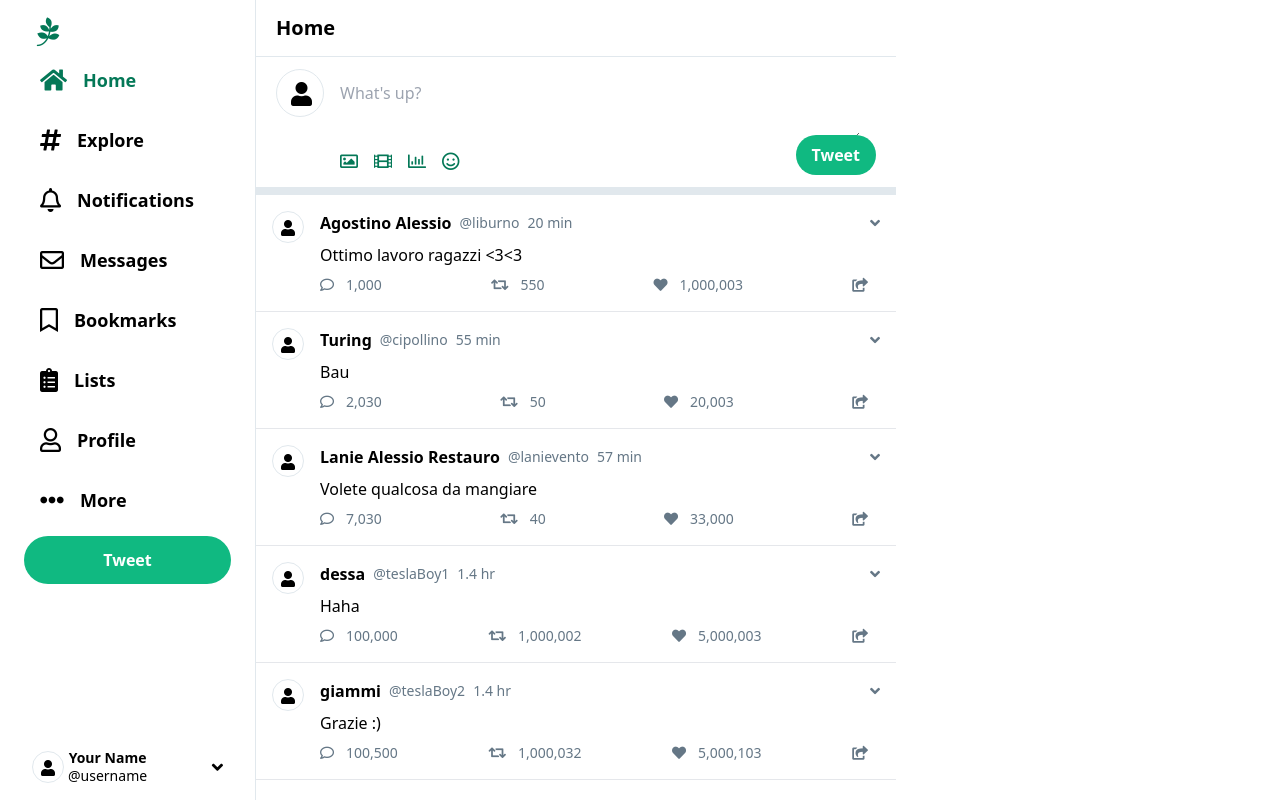
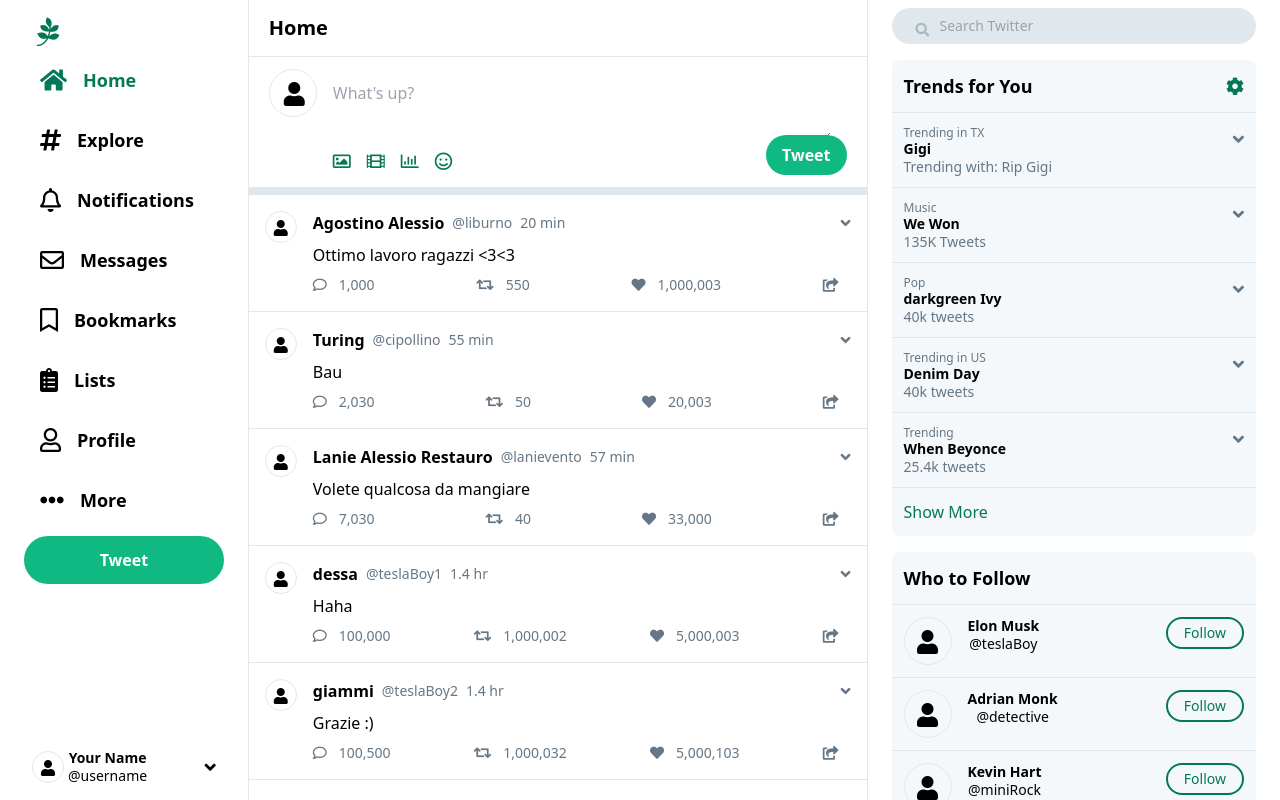
Before and after one commit to gianmarcoalessio/treeter, a Vue app: page / in a window 1280 px wide. Built offline with nearby package versions, Linux system fonts and the light colour scheme.

Commit message:
fine treets inizio trending

```diff
--- a/src/comp/main.vue
+++ b/src/comp/main.vue
@@ -10,9 +10,15 @@
         </div>
         <!-- Treets -->
         <div class="w-full md:w-1/2 h-full overflow-y-scroll">
-            <jgTritta />
-            <jgTreets />
+            <jgTritta @treets="tritta($event)" />
+            <jgTreets :treets="treets" />
         </div>
+        <!-- Trending -->
+        <div class="md:block hidden w-1/3 h-full border-l border-lighter py-2 px-6 overflow-y-scroll relative">
+            <jgTrending />
+        </div>
+
+
     </div>
 </template>
 
@@ -22,15 +28,24 @@ import jgNavTop from "@comp/navTop.vue"
 import jgNavBottom from "@comp/navBottom.vue"
 import jgTreets from "@comp/treets.vue"
 import jgTritta from "@comp/tritta.vue"
+import jgTrending from "@comp/trending.vue"
 
 export default {
-
+    data(){
+        return {treets:[]}
+    },
     components:{
         jgNavTop,
         jgNavBottom,
         jgTreets,
         jgTritta,
+        jgTrending,
     },
+    methods:{
+        tritta(x){
+            this.treets=x;
+        }
+    }
 
 }
 </script>
--- a/src/comp/pulsante.vue
+++ b/src/comp/pulsante.vue
@@ -10,9 +10,7 @@
 export default {
     methods: {
         emit(id){
-            this.$emit("premi",{id,title: this.title, callback:()=>{
-                console.log("callback")
-            }})
+            this.$emit("premi",{id})
         }
     },
     //i parametri che possiamo usare quando usiamo l'oggetto
--- a/src/comp/treets.vue
+++ b/src/comp/treets.vue
@@ -1,4 +1,21 @@
 <template>
+  <!-- myTreets -->
+  <div
+    v-for="(treet, i) in treets"
+    :key="i"
+    class="flex flex-col-reverse w-full p-4 border-b hover:bg-lighter"
+  >
+    <jgTreet
+     :src="myUser.src"
+      :name="myUser.name"
+      :handle="myUser.handle"
+      :time="myUser.time"
+      :tweet="treet.content"
+      :comments="myUser.comments"
+      :retweets="myUser.retweets"
+      :like="myUser.like" />
+    </div>
+    <!-- following -->
   <div
     v-for="(follow, i) in following"
     :key="i"
@@ -14,6 +31,7 @@
       :retweets="follow.retweets"
       :like="follow.like"
     />
+
   </div>
 </template>
 
@@ -22,6 +40,13 @@ import jgTreet from "@comp/treet.vue";
 export default {
   data() {
     return {
+      myUser:{src: "",
+          name: "User",
+          handle: "@username",
+          time: "1s",
+          comments: "0",
+          retweets: "0",
+          like: "0",},
       following: [
         {
           src: "elon.jpg",
@@ -76,6 +101,9 @@ export default {
       ],
     };
   },
+  props:{
+    treets:Array
+  },
   components: {
     jgTreet,
   },
--- /dev/null
+++ b/src/comp/trending.vue
@@ -0,0 +1,134 @@
+<template>
+  <input
+    class="pl-12 rounded-full w-full p-2 bg-lighter text-sm mb-4"
+    placeholder="Search Twitter"
+  />
+  <i
+    class="fas fa-search absolute left-0 top-0 mt-5 ml-12 text-sm text-light"
+  ></i>
+  <div class="w-full rounded-lg bg-lightest">
+    <div class="flex items-center justify-between p-3">
+      <p class="text-lg font-bold">Trends for You</p>
+      <i class="fas fa-cog text-lg text-darkgreen"></i>
+    </div>
+    <button
+      v-for="(trend, k) in trending"
+      :key="k"
+      class="w-full flex justify-between hover:bg-lighter p-3 border-t border-lighter"
+    >
+      <div>
+        <p class="text-xs text-left leading-tight text-dark">{{ trend.top }}</p>
+        <p class="font-semibold text-sm text-left leading-tight">
+          {{ trend.title }}
+        </p>
+        <p class="text-left text-sm leading-tight text-dark">
+          {{ trend.bottom }}
+        </p>
+      </div>
+      <i class="fas fa-angle-down text-lg text-dark"></i>
+    </button>
+    <button
+      class="p-3 w-full hover:bg-lighter text-left text-darkgreen border-t border-lighter"
+    >
+      Show More
+    </button>
+  </div>
+  <div class="w-full rounded-lg bg-lightest my-4">
+    <div class="p-3">
+      <p class="text-lg font-bold">Who to Follow</p>
+    </div>
+    <button
+      v-for="(friend, k) in friends"
+      :key="k"
+      class="w-full flex hover:bg-lighter p-3 border-t border-lighter"
+    >
+    <i
+        class="hidden lg:block fas fa-user w-12 h-12 p-3 pt-2 text-2xl rounded-full border border-lighter"
+      ></i>
+      <div class="text-left lg:text-center lg:ml-4">
+        <p class=" text-sm font-bold leading-tight">{{ friend.name }}</p>
+        <p class=" text-sm leading-tight">{{ friend.handle }}</p>
+      </div>
+      <button
+        class="ml-auto text-sm text-darkgreen py-1 px-4 rounded-full border-2 border-darkgreen"
+      >
+        Follow
+      </button>
+    </button>
+    <button
+      class="p-3 w-full hover:bg-lighter text-left text-darkgreen border-t border-lighter"
+    >
+      Show More
+    </button>
+  </div>
+</template>
+
+<script>
+export default {
+  data() {
+    return {
+      trending: [
+        {
+          top: "Trending in TX",
+          title: "Gigi",
+          bottom: "Trending with: Rip Gigi",
+        },
+        { top: "Music", title: "We Won", bottom: "135K Tweets" },
+        { top: "Pop", title: "darkgreen Ivy", bottom: "40k tweets" },
+        { top: "Trending in US", title: "Denim Day", bottom: "40k tweets" },
+        { top: "Trending", title: "When Beyonce", bottom: "25.4k tweets" },
+      ],
+      friends: [
+        { src: "elon.jpg", name: "Elon Musk", handle: "@teslaBoy" },
+        { src: "monk.jpg", name: "Adrian Monk", handle: "@detective" },
+        { src: "kevin.jpg", name: "Kevin Hart", handle: "@miniRock" },
+      ],
+      following: [
+        {
+          src: "elon.jpg",
+          name: "Elon Musk",
+          handle: "@teslaBoy",
+          time: "20 min",
+          tweet: "Should I just quarantine on mars??",
+          comments: "1,000",
+          retweets: "550",
+          like: "1,000,003",
+        },
+        {
+          src: "kevin.jpg",
+          name: "Kevin Hart",
+          handle: "@miniRock",
+          time: "55 min",
+          tweet: "Should me and the rock do another sub-par movie together????",
+          comments: "2,030",
+          retweets: "50",
+          like: "20,003",
+        },
+        {
+          src: "elon.jpg",
+          name: "Elon Musk",
+          handle: "@teslaBoy",
+          time: "1.4 hr",
+          tweet: "Haha just made a flame thrower. Shld I sell them?",
+          comments: "100,000",
+          retweets: "1,000,002",
+          like: "5,000,003",
+        },
+        {
+          src: "elon.jpg",
+          name: "Elon Musk",
+          handle: "@teslaBoy",
+          time: "1.4 hr",
+          tweet: "Just did something crazyyyyyyy",
+          comments: "100,500",
+          retweets: "1,000,032",
+          like: "5,000,103",
+        },
+      ],
+    };
+  },
+};
+</script>
+
+<style>
+</style>
--- a/src/comp/tritta.vue
+++ b/src/comp/tritta.vue
@@ -5,31 +5,8 @@
     <h1 class="text-xl font-bold">Home</h1>
     <i class="fas fa-tree text-2xl font-medium text-darkgreen"></i>
   </div>
-  <div class="px-5 py-3 border-b-8 border-lighter flex">
-    <div class="flex-none">  <!-- NOTA: a cosa serve il flex-none -->
-      <i class="fas fa-user flex-none w-12 h-12 pt-2 pl-3.5 text-2xl rounded-full border border-lighter"></i>
-    </div>
-    <form v-on:submit.prevent="addNewTweet" class="w-full px-4 relative">
-      <textarea
-        v-model="tweet.content"
-        placeholder="What's up?"
-        class="mt-3 pb-3 w-full focus:outline-none"
-      />
-      <div class="flex items-center">
-        <jgTrittaBottom :icons="icons" />
-        <!--<i class="text-lg text-blue mr-4 far fa-image"></i>
-        <i class="text-lg text-blue mr-4 fas fa-film"></i>
-        <i class="text-lg text-blue mr-4 far fa-chart-bar"></i>
-        <i class="text-lg text-blue mr-4 far fa-smile"></i>-->
-      </div>
-      <button
-        type="submit"
-        class="h-10 px-4 text-white font-semibold bg-green hover:bg-darkgreen focus:outline-none rounded-full absolute bottom-0 right-0"
-      >
-        Tweet
-      </button>
-    </form>
-  </div>
+
+  <jgTrittaBottom @treets="tritta($event)"  />
 </template>
 
 <script>
@@ -38,21 +15,11 @@ export default {
     components:{
         jgTrittaBottom,
     },
-  data() {
-    return {
-      tweets: [{ content: "It is so nice outside!" }],
-      tweet: { content: "" },
-      icons: ["far fa-image","fas fa-film","far fa-chart-bar","far fa-smile"]
-    };
-  },
-  methods:{
-      addNewTweet () {
-      let newTweet = {
-        content: this.tweet.content
-      };
-      this.tweets.push (newTweet)
-    }
-  }
+    methods: {
+        tritta(x){
+          this.$emit("treets",x);
+        }
+    },
 };
 </script>
 
--- a/src/comp/trittaBottom.vue
+++ b/src/comp/trittaBottom.vue
@@ -1,28 +1,59 @@
 <template>
-  <div v-for="(icon,k) in tailwind" :key="k" class="flex items-center">
-      <i :class="icon"></i>
+  <div class="px-5 py-3 border-b-8 border-lighter flex">
+    <div>
+      <!-- NOTA: a cosa serve il flex-none -->
+      <i
+        class="fas fa-user w-12 h-12 pt-2 pl-3.5 text-2xl rounded-full border border-lighter"
+      ></i>
+    </div>
+    <form v-on:submit.prevent="addNewTweet" class="w-full px-4 relative">
+      <textarea
+        v-model="tweet.content"
+        placeholder="What's up?"
+        class="mt-3 pb-3 w-full focus:outline-none"
+      />
+      <div class="flex items-center">
+        <jgTrittaIcons :icons="icons" />
+      </div>
+      <button
+        class="h-10 px-4 text-white font-semibold bg-green hover:bg-darkgreen focus:outline-none rounded-full absolute bottom-0 right-0"
+      >
+        Tweet
+      </button>
+    </form>
   </div>
 </template>
 
 <script>
+import jgTrittaIcons from "@comp/trittaIcons.vue";
 export default {
-    props:{
-        icons: {default:[], type:Array},
+  components: {
+    jgTrittaIcons,
+  },
+  data() {
+    return {
+      tweets: [{ content: "It is so nice outside!" }],
+      tweet: { content: "" },
+      icons: [
+        "far fa-image",
+        "fas fa-film",
+        "far fa-chart-bar",
+        "far fa-smile",
+      ],
+    };
+  },
+
+  methods: {
+    addNewTweet() {
+      let newTweet = {
+        content: this.tweet.content,
+      };
+      this.tweets.push(newTweet);
+      this.$emit("treets",this.tweets)
     },
-    computed: {
-        tailwind(){
-            let tmp=[];
-            for (var i of this.icons) {
-                tmp.push("text-lg text-darkgreen mr-4 "+i)
-            }
-            return tmp;
-        }
-
-    }
-
-}
+  },
+};
 </script>
 
 <style>
-
 </style>
--- /dev/null
+++ b/src/comp/trittaIcons.vue
@@ -0,0 +1,28 @@
+<template>
+  <div v-for="(icon,k) in listIcon" :key="k" class="flex  items-center">
+      <i :class="icon"></i>
+  </div>
+</template>
+
+<script>
+export default {
+    props:{
+        icons: {default:[], type:Array},
+    },
+    computed: {
+        listIcon(){
+            let tmp=[];
+            for (var i of this.icons) {
+                tmp.push("text-lg text-darkgreen mr-4 "+i)
+            }
+            return tmp;
+        }
+
+    }
+
+}
+</script>
+
+<style>
+
+</style>
```
